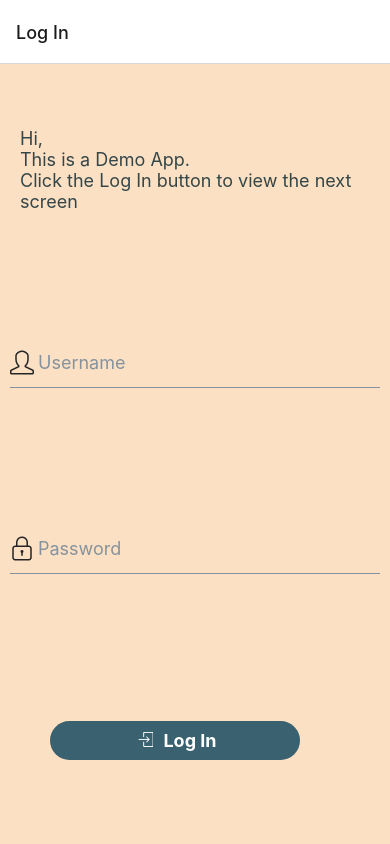
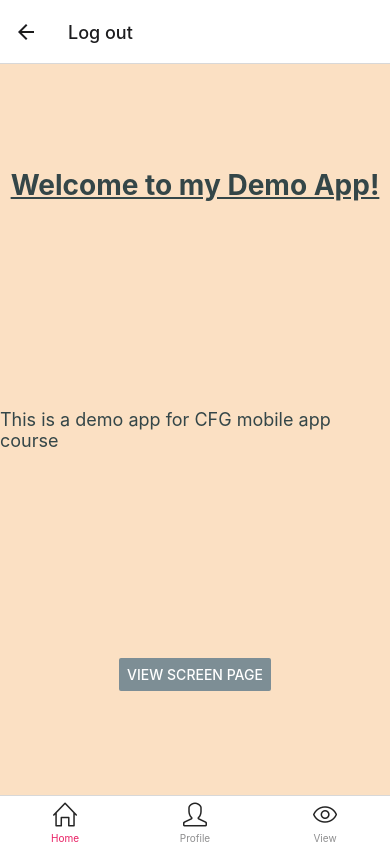
Before and after one commit to DocOnyx/CFG-demo-app, a React Native app in the folder DemoApp/: screen /Tabs in a window 390 px wide. Built offline with nearby package versions, Linux system fonts and the light colour scheme.

Commit message:
Add navigation between screens

```diff
--- a/DemoApp/App.js
+++ b/DemoApp/App.js
@@ -1,12 +1,8 @@
 import * as React from 'react';
 import { NavigationContainer } from '@react-navigation/native';
-import { View } from 'react-native';
-import HomeScreen from './src/screens/HomeScreen';
-import ViewScreen from './src/screens/ViewScreen';
-import ProfileScreen from './src/screens/ProfileScreen';
 import LogInScreen from './src/screens/LogInScreen';
 import { createNativeStackNavigator } from '@react-navigation/native-stack';
-
+import Tabs from './src/navigators/navigators';
 
 const Stack = createNativeStackNavigator();
 
@@ -15,19 +11,14 @@ export default function App() {
   return (
     <NavigationContainer>
       <Stack.Navigator initialRouteName='Log In'>
-      <Stack.Screen
-        name="Log In"
-        component={ LogInScreen }/>
         <Stack.Screen
-        name="Home"
-        component={ HomeScreen }
-        options={{ title: 'Welcome' }}/>
-        <Stack.Screen
-        name="View"
-        component={ ViewScreen }/>
-        <Stack.Screen
-        name='Profile'
-        component={ ProfileScreen }/>
+            name="Log In"
+            component={ LogInScreen }/>
+          <Stack.Screen
+            name="Tabs"
+            component={ Tabs }
+            options={{title: 'Log out'}}
+        />
       </Stack.Navigator>
      </NavigationContainer>
 
--- a/DemoApp/package.json
+++ b/DemoApp/package.json
@@ -9,6 +9,7 @@
     "web": "expo start --web"
   },
   "dependencies": {
+    "@react-navigation/bottom-tabs": "^6.4.3",
     "@react-navigation/native": "^6.0.16",
     "@react-navigation/native-stack": "^6.9.4",
     "@rneui/base": "^4.0.0-rc.7",
--- a/DemoApp/src/components/MyButton.js
+++ b/DemoApp/src/components/MyButton.js
@@ -1,6 +1,3 @@
-
-import { StatusBar } from 'expo-status-bar';
-// import { Button } from 'react-native';
 import { TouchableOpacity, StyleSheet, Text } from 'react-native';
 
 
--- /dev/null
+++ b/DemoApp/src/navigators/navigators.js
@@ -0,0 +1,39 @@
+import HomeScreen from "../screens/HomeScreen";
+import ViewScreen from "../screens/ViewScreen";
+import ProfileScreen from "../screens/ProfileScreen";
+import { createBottomTabNavigator } from "@react-navigation/bottom-tabs";
+import { Icon } from "@rneui/themed";
+
+const Tab = createBottomTabNavigator()
+
+export default function Tabs() {
+    return (
+      <Tab.Navigator
+        screenOptions={{
+        tabBarActiveTintColor: '#e91e63',
+        headerShown: false
+      }}>
+        <Tab.Screen
+            name="Home"
+            component={HomeScreen}
+            options={{tabBarIcon: () =>
+            (<Icon
+                type='simple-line-icon'
+                name='home'/>)}} />
+        <Tab.Screen
+            name="Profile"
+            component={ProfileScreen}
+            options={{tabBarIcon: () =>
+                (<Icon
+                    type='simple-line-icon'
+                    name='user'/>)}} />
+        <Tab.Screen
+            name="View"
+            component={ViewScreen}
+            options={{tabBarIcon: () =>
+                (<Icon
+                    type='simple-line-icon'
+                    name='eye'/>)}} />
+      </Tab.Navigator>
+    );
+  }
--- a/DemoApp/src/screens/HomeScreen.js
+++ b/DemoApp/src/screens/HomeScreen.js
@@ -1,6 +1,5 @@
 import { StatusBar } from 'expo-status-bar';
 import { StyleSheet, Text, View, Button } from 'react-native';
-import MyButton from '../components/MyButton';
 
 export default function HomeScreen( { navigation, route }) {
   return (
@@ -8,10 +7,12 @@ export default function HomeScreen( { navigation, route }) {
       <Text style={styles.heading}>Welcome to my Demo App!</Text>
       <Text style={styles.text}>This is a demo app for CFG mobile app course</Text>
       {/* <Text style={styles.text}>Hello {route.params.user}</Text> */}
-      <Button title="View Screen Page" onPress={() =>
+      <Button
+          color='#7d8e95'
+          title="View Screen Page"
+          onPress={() =>
           navigation.navigate('View')
         }/>
-      {/* <MyButton title='Click Me'/> */}
       <StatusBar style="auto" />
     </View>
   );
@@ -38,5 +39,4 @@ const styles = StyleSheet.create({
     fontSize: 28,
     textDecorationLine: 'underline',
   },
-
 });
--- a/DemoApp/src/screens/LogInScreen.js
+++ b/DemoApp/src/screens/LogInScreen.js
@@ -1,6 +1,5 @@
-import { StatusBar } from 'expo-status-bar';
 import { StyleSheet, Text, View } from 'react-native';
-import { Input, Icon, Button } from '@rneui/themed';
+import { Input, Button } from '@rneui/themed';
 
 export default function LogInScreen( { navigation, route }) {
 
@@ -46,7 +45,6 @@ export default function LogInScreen( { navigation, route }) {
 }
 
 const styles = StyleSheet.create({
-
   bigContainer: {
       flex:1,
       backgroundColor: '#fbe0c3',
@@ -60,6 +58,4 @@ const styles = StyleSheet.create({
     marginLeft: 20
   },
 
-
-
 });
--- a/DemoApp/src/screens/ProfileScreen.js
+++ b/DemoApp/src/screens/ProfileScreen.js
@@ -1,4 +1,3 @@
-import { StatusBar } from 'expo-status-bar';
 import { StyleSheet, Text, View, Button, FlatList } from 'react-native';
 import { Card, Avatar, ListItem, Divider } from '@rneui/themed';
 
```
Also changed, not shown: 1 other file (tests, documents, lock files or other folders). Lines whose indentation alone changed are shown as unchanged.
